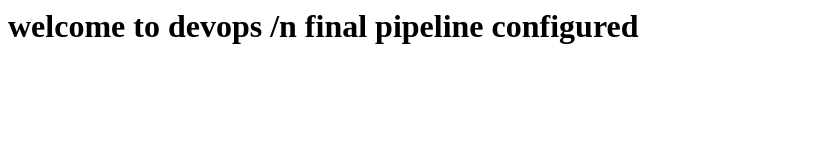
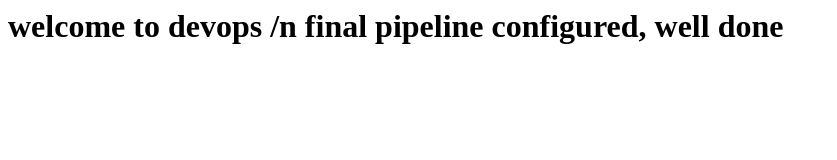
Before and after one commit to chatinder/website1, a plain HTML site: page index.html in a window 1280 px wide. Shown: the whole page, without its empty margins (0-837 px from the left). Drawn offline with Linux system fonts and the light colour scheme.

Commit message:
Update index.html

```diff
--- a/index.html
+++ b/index.html
@@ -1,6 +1,6 @@
 <html>
 <title>Jenkins ci/cd pipeline</title>
 <body>
-<h1>welcome to devops /n final pipeline configured</h1>
+<h1>welcome to devops /n final pipeline configured, well done</h1>
 </body>
 <html>
```
